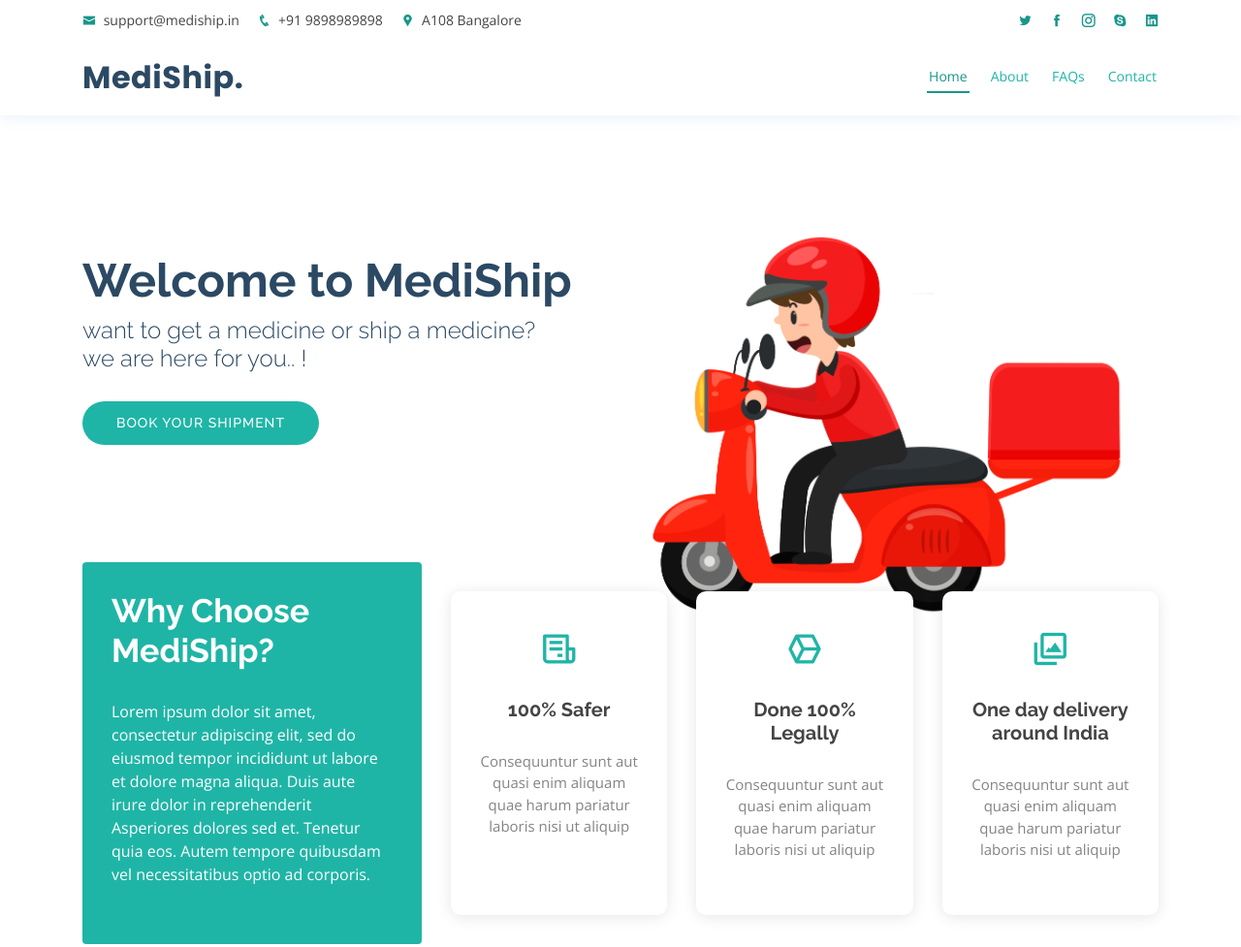
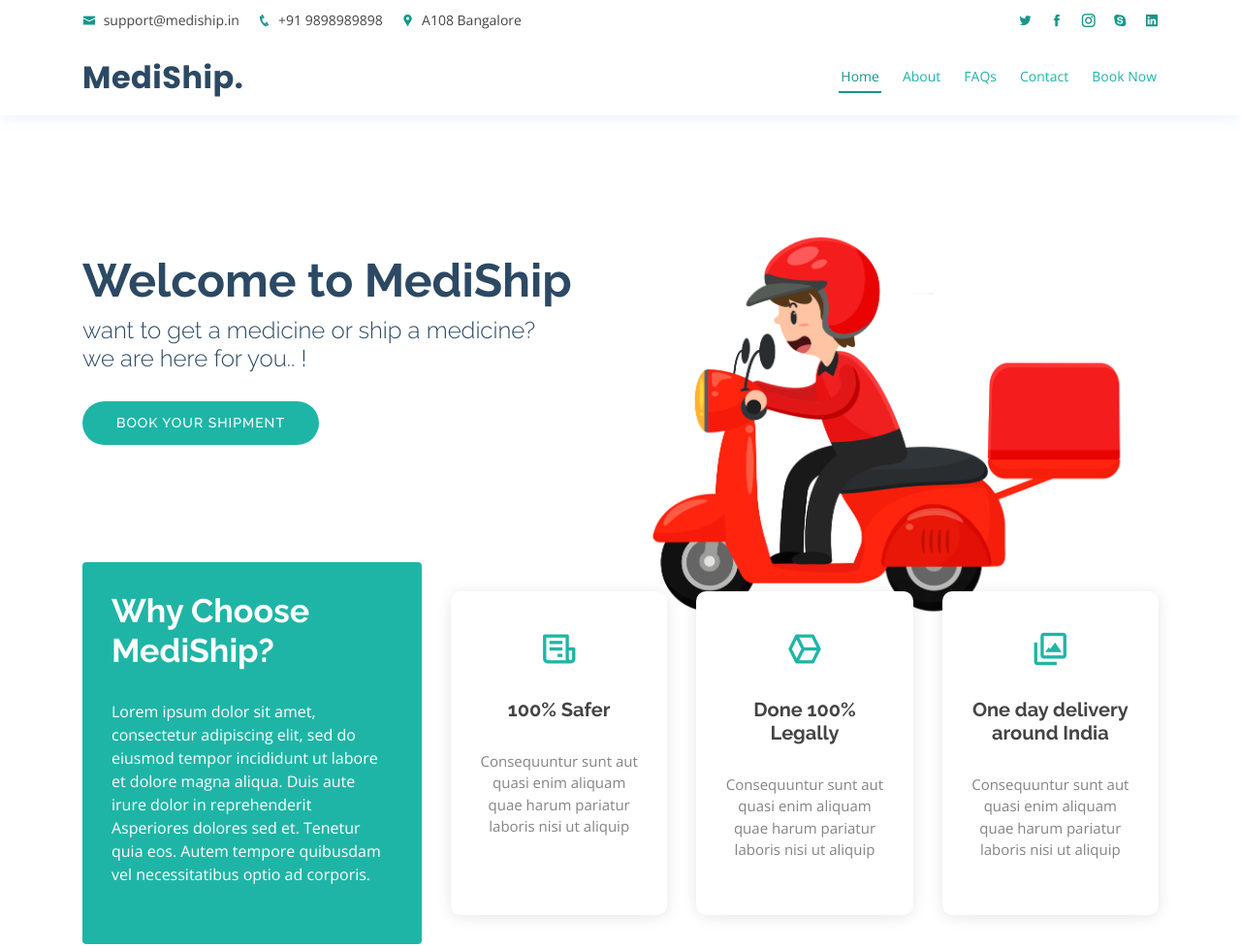
Before and after one commit to RameesSalim/mediship.in, a plain HTML site: page index.html in a window 1280 px wide. Shown: the top 977 px of the page at 97% size. Drawn offline with nearby package versions, Linux system fonts and the light colour scheme.

Commit message:
Minor changes

```diff
--- a/index.html
+++ b/index.html
@@ -74,6 +74,7 @@
           <!-- <li><a href="#doctors">Doctors</a></li> -->
 
           <li><a href="#contact">Contact</a></li>
+          <li><a href="book.html">Book Now</a></li>
 
         </ul>
       </nav><!-- .nav-menu -->
@@ -287,6 +288,24 @@
     </section><!-- End Frequently Asked Questions Section -->
 
 
+
+    <!-- ======= Book Now Section ======= -->
+<!--        <section id="book" class="book">
+      <div class="container">
+
+        <div class="section-title">
+          <h2>Book Now !</h2>
+
+
+        </div>
+      </div>
+</section> -->
+
+
+    <!-- ======= End of Book now section ======= -->
+
+
+
     <!-- ======= Contact Section ======= -->
     <section id="contact" class="contact">
       <div class="container">
```
